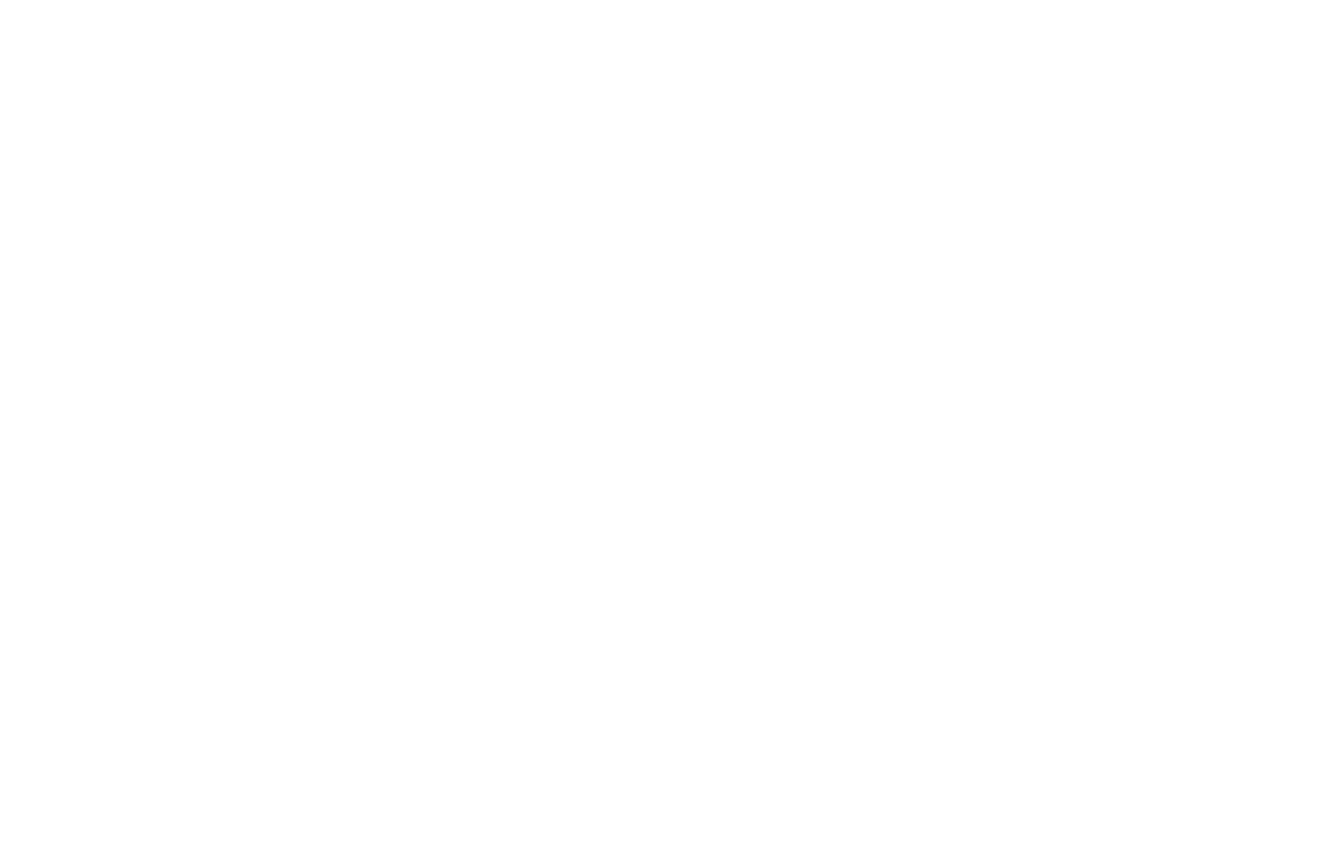
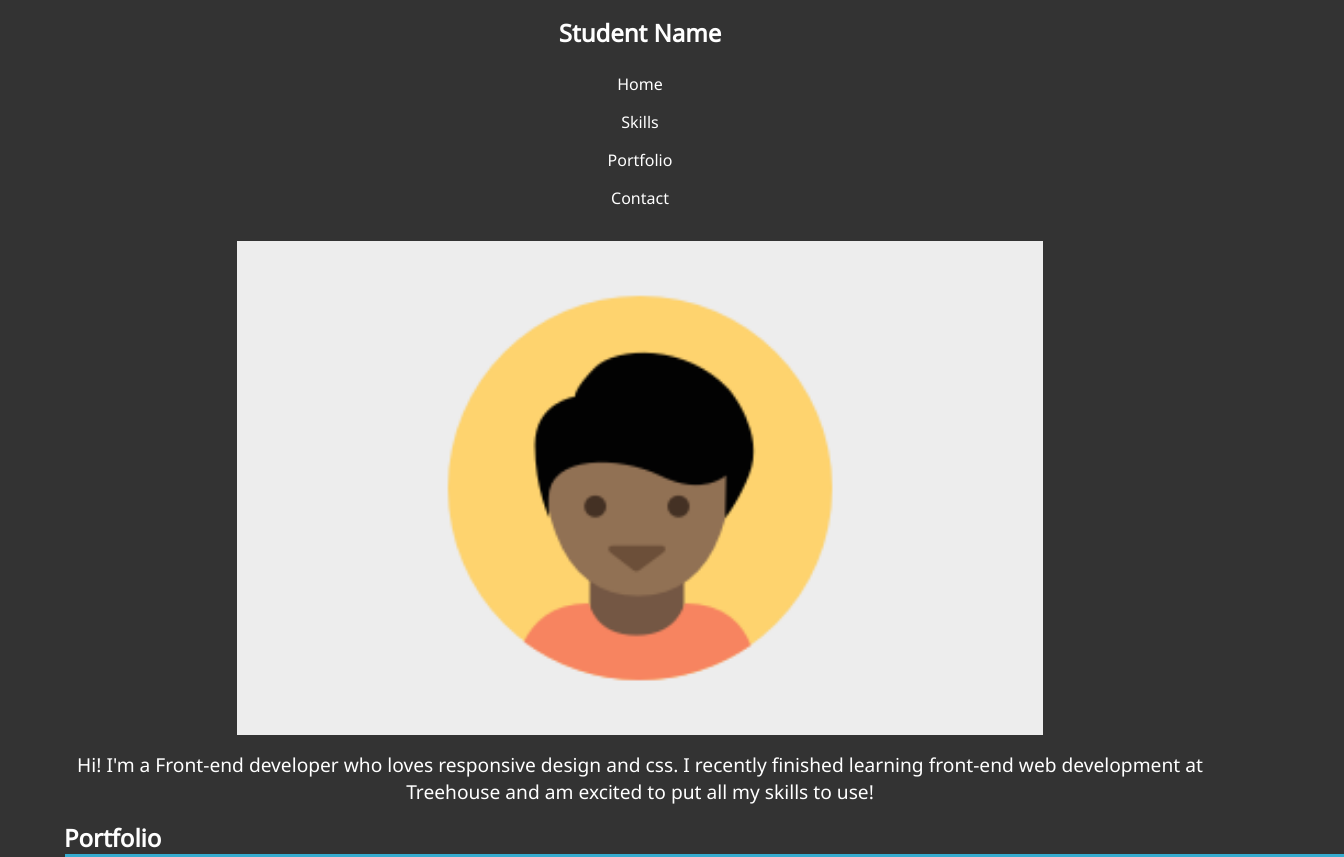
Before and after one commit to bFay9402/techdegree_project_2, a plain HTML site: page index.html in a window 1280 px wide. Shown: the top 857 px of the page, 1344 px wide, since content can reach past the window. Before the commit the page ends 800 px from the top, so only its background shows below. Drawn offline with Linux system fonts and the light colour scheme.

Commit message:
added html and started styles

```diff
--- /dev/null
+++ b/CSS/styles.css
@@ -0,0 +1,52 @@
+* {
+  margin: 0;
+  padding: 0;
+  box-sizing: border-box;
+}
+
+body {
+  font-family: 'Noto Sans', sans-serif;
+  background: #333;
+  color: #fff;
+}
+
+nav {
+  text-align: center;
+  margin-bottom: 1.5rem;
+}
+
+.name {
+  padding: 1rem;
+}
+
+.navbar {
+  display: flex;
+  flex-direction: column;
+}
+
+.navbar li {
+  padding: .5rem;
+}
+
+.navbar li .nav-link{
+  text-decoration: none;
+  color: #fff;
+}
+
+.container {
+  max-width: 90%;
+  margin: 0 auto;
+}
+
+header img {
+  display: block;
+  margin: 0 auto;
+  width: 70%;
+}
+
+header p {
+  margin-top: 1rem;
+  margin-bottom: 1rem;
+  font-size: 1.2rem;
+  text-align: center;
+}
--- a/index.html
+++ b/index.html
@@ -3,10 +3,76 @@
 <head>
   <meta charset="UTF-8">
   <meta name="viewport" content="width=device-width, initial-scale=1.0">
-  <link rel="stylesheet" href="styles.css">
+  <link href="https://fonts.googleapis.com/css2?family=Noto+Sans&display=swap" rel="stylesheet">
+  <link rel="stylesheet" href="CSS/styles.css">
   <title>Mobile First Responsive Layout</title>
 </head>
-<body>
+<body id="home">
+  <nav>
+    <h1 class="name">Student Name</h1>
+    <ul class="navbar">
+      <li><a href="#home" class="nav-link">Home</a></li>
+      <li><a href="#skills" class="nav-link">Skills</a></li>
+      <li><a href="#portfolio" class="nav-link">Portfolio</a></li>
+      <li><a href="#contact" class="nav-link">Contact</a></li>
+    </ul>
+  </nav>
+  <div class="container">
+    <header>
+      <img src="images/responsive-layout-profile.png" alt="profile picture">
+      <p>Hi! I'm a Front-end developer who loves responsive design and css. I recently finished learning front-end web development at Treehouse and am excited to put all my skills to use!</p>
+    </header>
 
+    <section id="portfolio" class="portfolio">
+      <h2>Portfolio</h2>
+      <div class="card">
+        <img src="images/portfolio-1.png" alt="Marketing Page">
+        <h3 class="title">Marketing Page</h3>
+        <p>This project shows the front page of a marketing website meant for a specific business I'm Interested in.</p>
+      </div>
+      <div class="card">
+        <img src="images/portfolio-2.png" alt="Search Page">
+        <h3 class="title">Search Page</h3>
+        <p>This project searches through a specific database to find information that the user is trying to look up.</p>
+      </div>
+      <div class="card">
+        <img src="images/portfolio-3.png" alt="Travel App">
+        <h3 class="title">Travel App</h3>
+        <p>This project compares travel times based on different transportation methods and tells you the best one.</p>
+      </div>
+      <div class="card">
+        <img src="images/portfolio-4.png" alt="Map of Favorite Spots">
+        <h3 class="title">Map of Favorite Spots</h3>
+        <p>This project uses mapping apis to plot points for my favorite spots in the city for a do-it-yourself walking tour.</p>
+      </div>
+      <div class="card">
+        <img src="images/portfolio-5.png" alt="Photo Gallery">
+        <h3 class="title">Photo Gallery</h3>
+        <p>This project shows pictues from a recent trip to the viewer and alows them to easily navigate through photos.</p>
+      </div>
+      <div class="card">
+        <img src="images/portfolio-6.png" alt="Calculator">
+        <h3 class="title">Calculator</h3>
+        <p>Someone can enter in the numbers they want, and press the big blue button and get the result.</p>
+      </div>
+    </section>
+
+    <section id="contact">
+      <h2>Contact</h2>
+      <p>If your're interested in chatting or want more information about what I've been working on, I'd love to hear from you!</p>
+      <p>Phone <span>+1 (111) 555-1234</span></p>
+      <p>Email <span>email@yoursite.com</span></p>
+    </section>
+  </div>
+
+  <footer>
+    <ul class="footer-nav">
+      <h4>Student Name</h4>
+      <li><a href="#home">Home</a></li>
+      <li><a href="#skills">Skills</a></li>
+      <li><a href="#portfolio">Portfilio</a></li>
+      <li><a href="#contact"></a>Contact</li>
+    </ul>
+  </footer>
 </body>
 </html>
--- a/styles.css
+++ /dev/null
@@ -1,5 +0,0 @@
-* {
-  margin: 0;
-  padding: 0;
-  box-sizing: border-box;
-}
```
